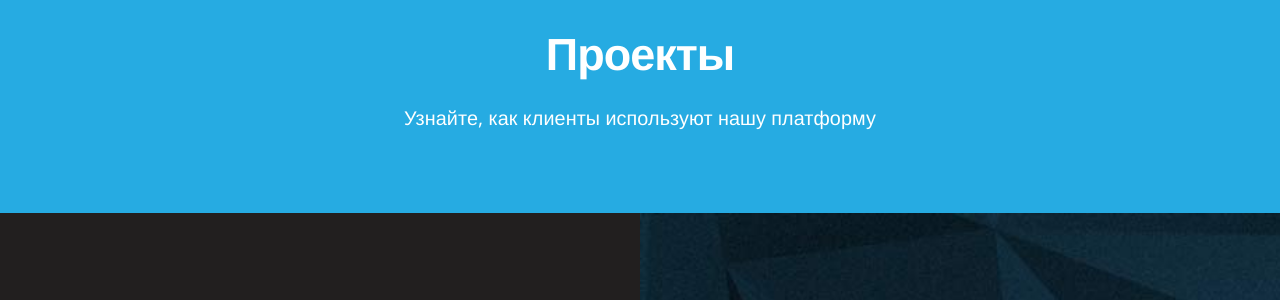
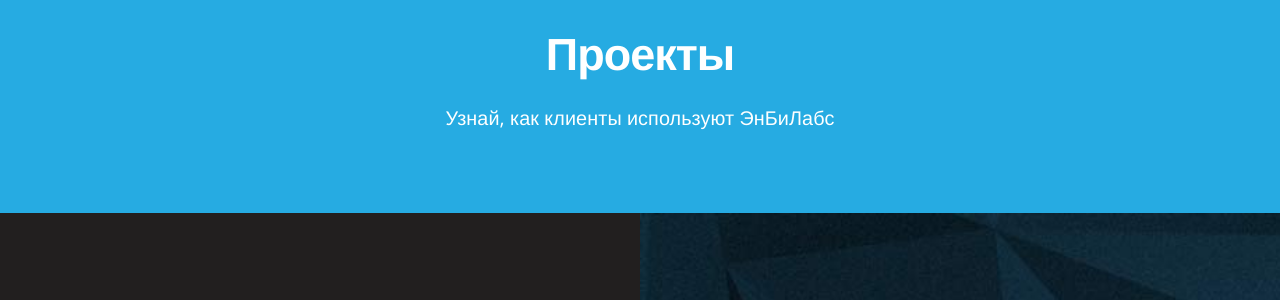
Before and after one commit to RakhimyanTim/enblabs.github.io, a Jekyll site: the page built from pages/projects.html, in a window 1280 px wide and 1400 px high. Shown: the part 135-435 px from the top of the window. Built offline with Jekyll 4.4.1, drawn with Linux system fonts in a browser that asks for light colours; nearby versions of some CDN libraries; some of the changed text lies outside the part shown.

Commit message:
Update projects.html

```diff
--- a/pages/projects.html
+++ b/pages/projects.html
@@ -2,9 +2,9 @@
 layout: default
 permalink: /projects/
 title: Проекты
-description: Узнайте, как клиенты используют нашу платформу
+description: Узнай, как клиенты используют ЭнБиЛабс
 header: Проекты
-header_subtext: Узнайте, как клиенты используют нашу платформу
+header_subtext: Узнай, как клиенты используют ЭнБиЛабс
 ---
 
 <div class="customer-grid">
```
Also changed, not shown: other parts of pages/projects.html (+1 -1 lines).
